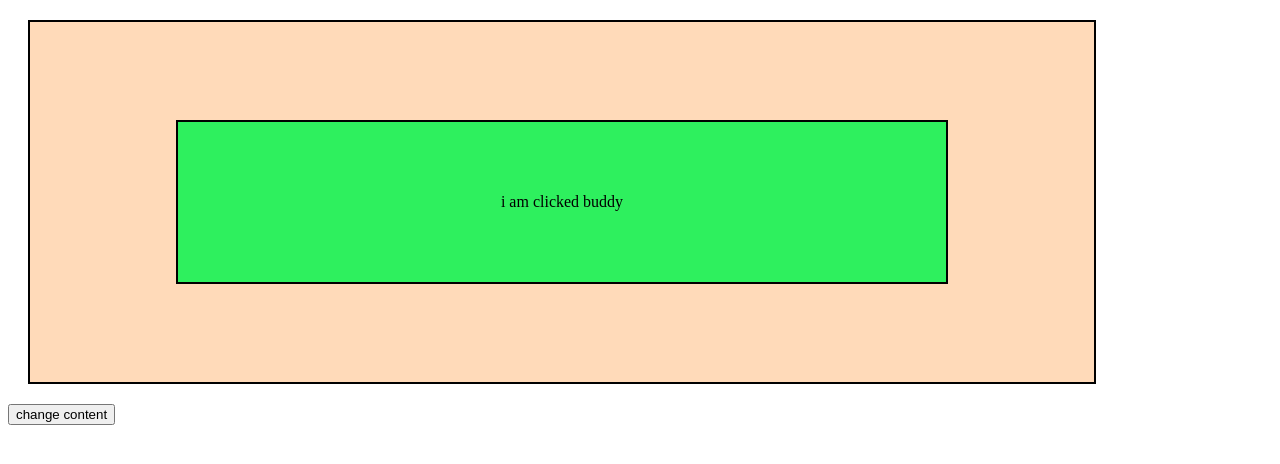
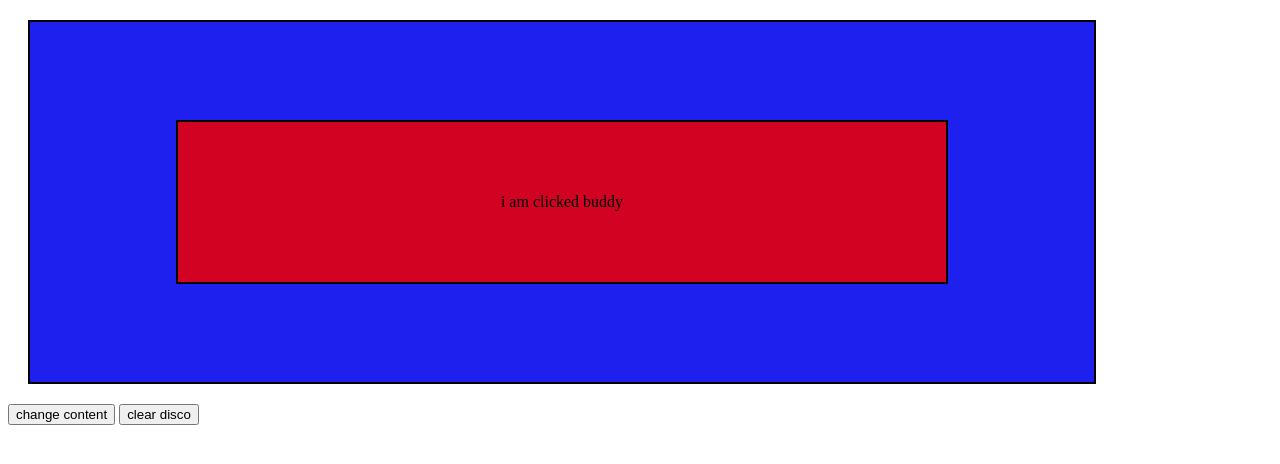
Before and after one commit to SherazDeveloper12/Learning-Web-Development, a plain HTML site: page Learning Javascript/event listener/event listener.html in a window 1280 px wide. Both pictures are taken after a click on the button "change content". Drawn offline with Linux system fonts and the light colour scheme.

Commit message:
some more details about events and learned the timeout and timeinterval concept as well

```diff
--- a/Learning Javascript/event listener/event listener.html
+++ b/Learning Javascript/event listener/event listener.html
@@ -11,6 +11,8 @@
         <div class="box">i am sheraz</div>
     </div>
     <button class="btn">change content</button>
+        <button class="clearbtn">clear disco</button>
+
     <script src="eventlistner.js"></script>
 </body>
 </html>
--- a/Learning Javascript/event listener/eventlistner.js
+++ b/Learning Javascript/event listener/eventlistner.js
@@ -1,6 +1,8 @@
 let button = document.querySelector(".btn")
 button.addEventListener("click", ()=>{
     document.querySelector(".box").innerHTML = "i am clicked buddy"
+    setInterval(a)
+
     })
 
     // stopped the propagation
@@ -12,5 +14,24 @@ container.addEventListener("click",(e)=>{
 let box =document.querySelector(".box")
 box.addEventListener("click", (e)=>{
     e.stopPropagation()
-    box.style.backgroundColor= "blue"
+
 })
+// for getting any key from keyboard
+document.addEventListener("keydown", (e)=>console.log(e.key))
+function getrandomcolor(){
+  let firstcolor= Math.ceil(0 + Math.random()*255);
+  let secondcolor= Math.ceil(0 + Math.random()*255);
+  let thirdcolor= Math.ceil(0 + Math.random()*255);
+  return  `rgb(${firstcolor}, ${secondcolor}, ${thirdcolor})`
+}
+var a = setInterval(() => {
+    box.style.backgroundColor= getrandomcolor()
+}, 500);
+console.log(a)
+let clearbtn = document.querySelector(".clearbtn")
+clearbtn.addEventListener("click", ()=>{
+clearInterval(a)  })
+
+setTimeout(() => {
+    container.style.backgroundColor=getrandomcolor()
+}, 1000);
```
